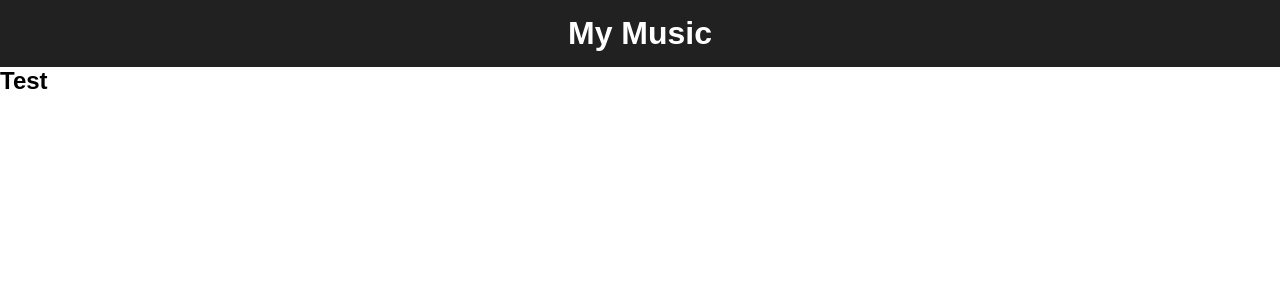
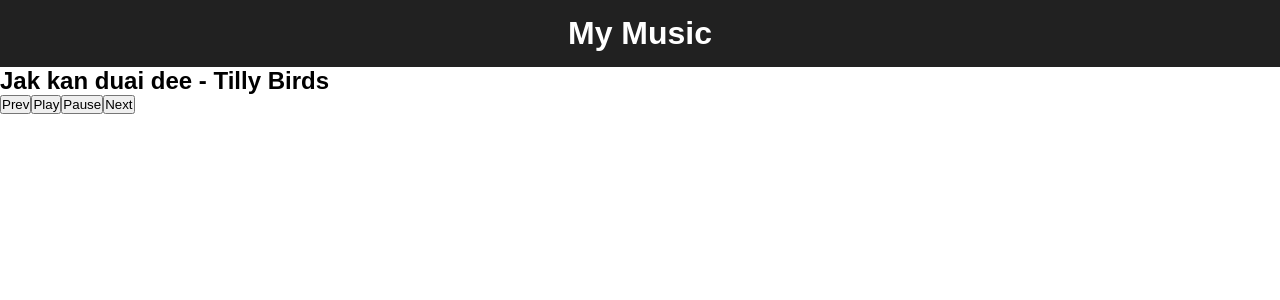
Before and after one commit to P-Thanida/MusicApp_Vue, a Vue app: page / in a window 1280 px wide. Shown: the top 300 px of the page. Built offline with nearby package versions, Linux system fonts and the light colour scheme; the HTML template or start-up script is replaced by a standard one.

Commit message:
add button

```diff
--- a/src/App.vue
+++ b/src/App.vue
@@ -5,38 +5,70 @@
     </header>
     <main>
       <section class="player">
-        <h2 class="song-title">Test</h2>
+        <h2 class="song-title">
+          {{ current.title }} - <span>{{ current.artist }}</span>
+        </h2>
+        <span>
+          <div class="controls">
+            <button class="prev">Prev</button>
+            <button class="play">Play</button>
+            <button class="pause">Pause</button>
+            <button class="next">Next</button>
+          </div>
+        </span>
       </section>
     </main>
   </div>
 </template>
 
 <script>
-
 export default {
-  name: 'App',
-
-}
+  name: 'app',
+  data() {
+    return {
+      current: {},
+      index: 0,
+      isPlaying: false,
+      songs: [
+        {
+          title: 'Jak kan duai dee',
+          artist: 'Tilly Birds',
+          src: require('./assets/s1.mp3'),
+        },
+        {
+          title: 'Dai tae nuk tung',
+          artist: 'Only Monday',
+          src: require('./assets/s2.mp3'),
+        },
+      ],
+      player: new Audio(),
+    };
+  },
+  created() {
+    this.current = this.songs[this.index];
+    this.player.src = this.current.src;
+    // this.player.play();
+  },
+};
 </script>
 
 <style>
-*{
+* {
   margin: 0;
   padding: 0;
   box-sizing: border-box;
 }
 
-body{
+body {
   font-family: sans-serif;
 }
 
-header{
+header {
   display: flex;
   justify-content: center;
   align-items: center;
   padding: 15px;
   background-color: #212121;
-  color: #FFF;
-
+  color: #fff;
 }
 </style>
```
Also changed, not shown: 2 other files (tests, documents, lock files or other folders).
